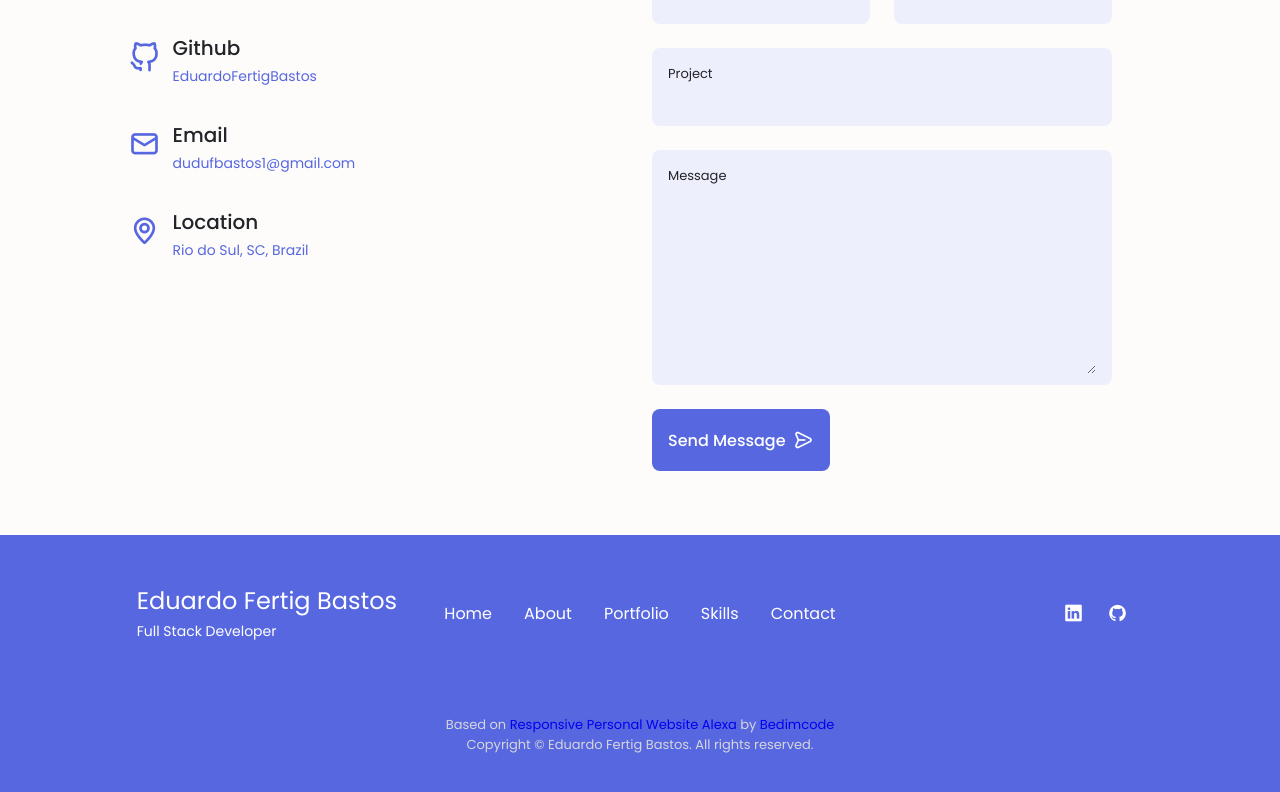
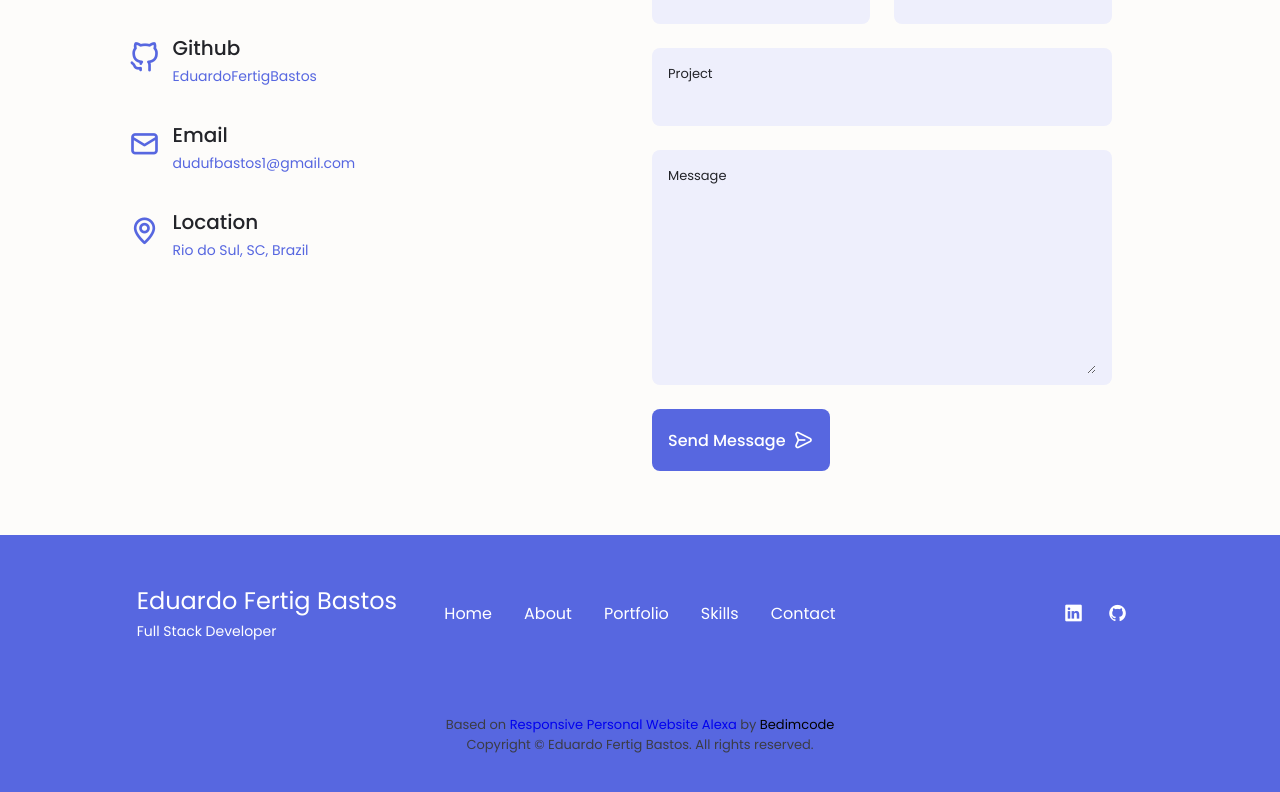
Before and after one commit to EduardoFertigBastos/portfolio, a React (Create React App) app: page / in a window 1280 px wide. Shown: the part 4365-5157 px from the top of the page. Built offline with nearby package versions, Linux system fonts and the light colour scheme.

Commit message:
accessibility

```diff
--- a/src/components/Contact/index.tsx
+++ b/src/components/Contact/index.tsx
@@ -25,7 +25,7 @@ const Contact: React.FC = () => {
           {
             data.socialmedia.map((social, index) => (
               <div key={index} className="contact__information">
-                <a href={social.href} target="_blank" rel="noreferrer">
+                <a href={social.href} aria-label={`Link to ${social.label}`} target="_blank" rel="noreferrer">
                   <i className={`${social.icon} contact__icon`}></i>
                 </a>
                 <div>
@@ -67,6 +67,7 @@ const Contact: React.FC = () => {
                   className="contact__input"
                   onChange={e => setName(e.target.value)}
                   name='name'
+                  id='name'
                 />
               </div>
 
@@ -80,6 +81,7 @@ const Contact: React.FC = () => {
                   className="contact__input"
                   onChange={e => setEmail(e.target.value)}
                   name='email'
+                  id='email'
                 />
               </div>
             </div>
@@ -94,6 +96,7 @@ const Contact: React.FC = () => {
                 className="contact__input"
                 onChange={e => setProject(e.target.value)}
                 name='project'
+                id='project'
               />
             </div>
 
--- a/src/components/Footer/dataset.ts
+++ b/src/components/Footer/dataset.ts
@@ -2,10 +2,12 @@ const socialmedia = [
   {
     href: 'https://www.linkedin.com/in/eduardo-fertig-bastos/',
     icon: 'uil uil-linkedin',
+    label: 'LinkedIn',
   },
   {
     href: 'https://github.com/EduardoFertigBastos',
     icon: 'uil uil-github',
+    label: 'Github',
   }
 ];
 
--- a/src/components/Footer/index.tsx
+++ b/src/components/Footer/index.tsx
@@ -23,7 +23,7 @@ const Footer: React.FC = () => {
             {
               data.menu.map((item, index) => (
                 <li key={index}>
-                  <a href={item.href} className="footer__link">{item.text}</a>
+                  <a href={item.href} aria-label={`Link to ${item.text}`} className="footer__link">{item.text}</a>
                 </li>
               ))
             }
@@ -33,6 +33,7 @@ const Footer: React.FC = () => {
             {
               data.socialmedia.map((item, index) => (
                 <a key={index}
+                  aria-label={`Link to ${item.label}`}
                   href={item.href}
                   target="_blank"
                   className="footer__social"
@@ -49,7 +50,7 @@ const Footer: React.FC = () => {
           Based on <a href="https://github.com/bedimcode/responsive-portfolio-website-Alexa"
             target="_blank" rel="noreferrer"
           > Responsive Personal Website Alexa </a>
-          by <a href=" https://github.com/bedimcode" target="_blank"> Bedimcode </a>
+          by <a href=" https://github.com/bedimcode" target="_blank" className='bedimcode'> Bedimcode </a>
           <br />
           Copyright &#169; Eduardo Fertig Bastos. All rights reserved.
             </p>
--- a/src/components/Home/dataset.ts
+++ b/src/components/Home/dataset.ts
@@ -4,10 +4,12 @@ const socialmedia = [
   {
     href: 'https://www.linkedin.com/in/eduardo-fertig-bastos/',
     icon: 'uil uil-linkedin-alt',
+    label: 'LinkedIn',
   },
   {
     href: 'https://github.com/EduardoFertigBastos',
     icon: 'uil uil-github-alt',
+    label: 'Github',
   }
 ];
 
--- a/src/components/Home/index.tsx
+++ b/src/components/Home/index.tsx
@@ -17,6 +17,7 @@ const Home: React.FC = () => {
             {
               data.socialmedia.map((social, index) => (
                 <a href={social.href}
+                  aria-label={`Link to ${social.label}`}
                   rel='noreferrer'
                   key={index}
                   target="_blank"
--- a/src/pages/Home/style.css
+++ b/src/pages/Home/style.css
@@ -16,7 +16,7 @@
     --first-color-lighter: hsl(var(--hue-color), 92%, 85%);
     --title-color: hsl(var(--hue-color), 8%, 15%);
     --text-color: hsl(var(--hue-color), 8%, 45%);
-    --text-color-light: hsl(var(--hue-color), 8%, 85%);
+    --text-color-light: hsl(var(--hue-color), 8%, 25%);
     --input-color: hsl(var(--hue-color), 70%, 96%);
     /*--body-color: hsl(var(--hue-color), 60%, 99%);*/
     --body-color: #fdfcfa;
@@ -57,7 +57,9 @@
     --z-fixed: 100;
     --z-modal: 1000;
 }
-
+.bedimcode {
+    color: black;
+}
 /* Font size for large devices */
 @media screen and (min-width: 1024px) {
     :root {
```
